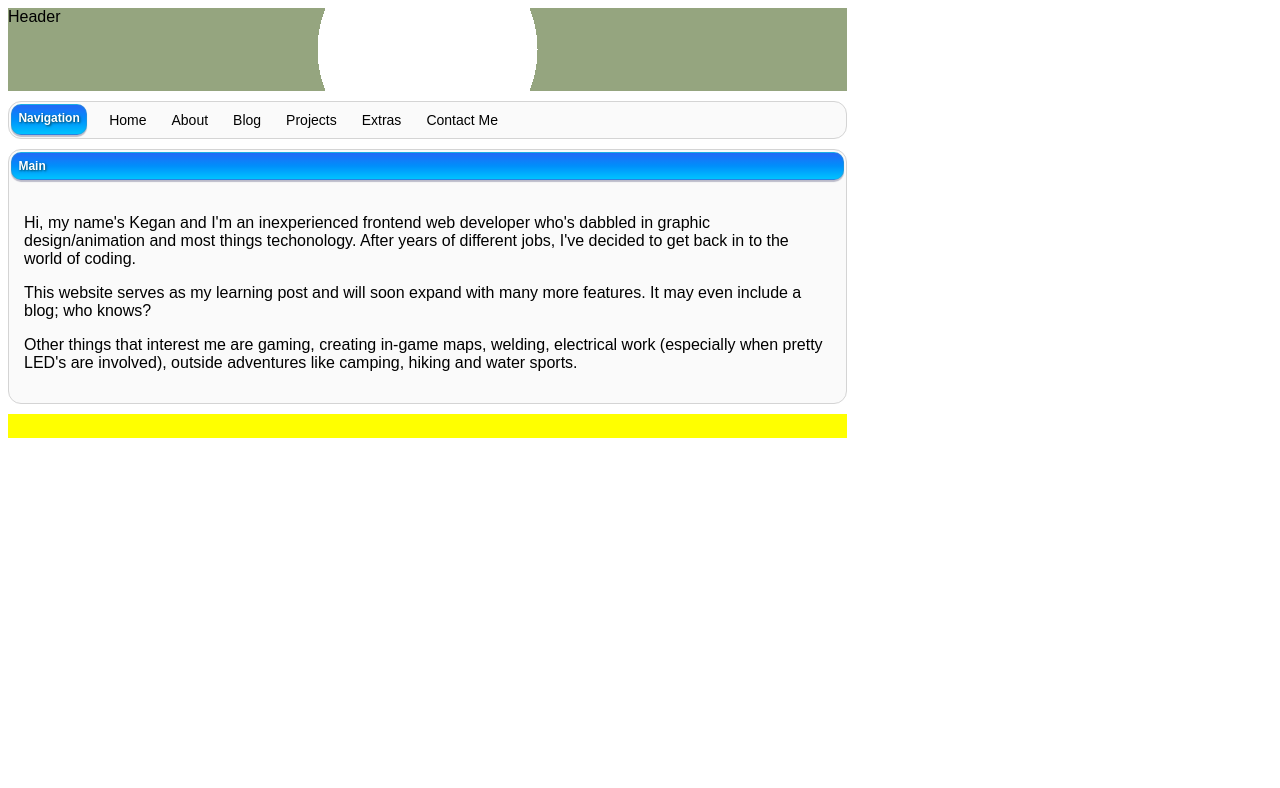
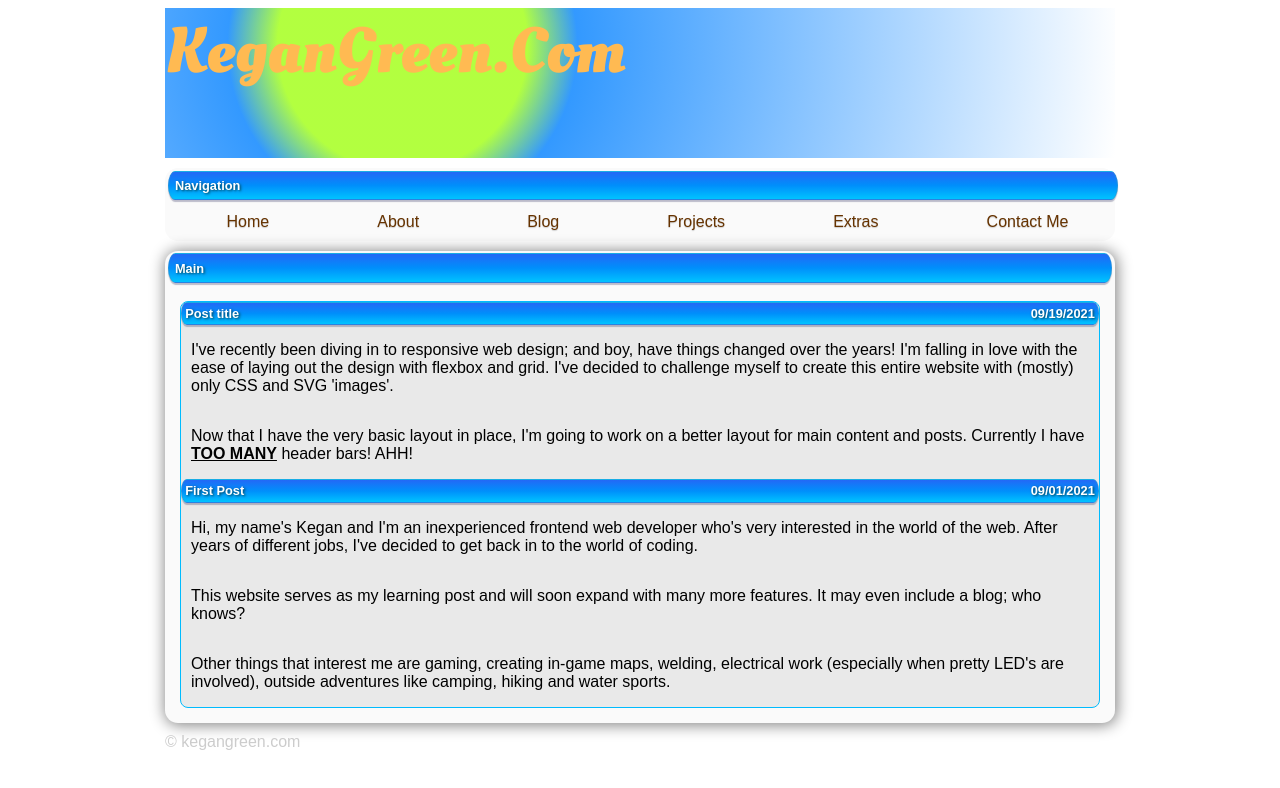
Before and after one commit to kegangreen/design1, a plain HTML site: page index.html in a window 1280 px wide. Drawn offline with Linux system fonts and the light colour scheme.

Commit message:
more testing

```diff
--- a/index.html
+++ b/index.html
@@ -6,80 +6,113 @@
     <meta charset="utf-8" name="viewport" content="width=device-width, initial-scale=1.0" />
     <title>KG's Homepage</title>
     <style>
+        @import url('https://fonts.googleapis.com/css2?family=Oleo+Script:wght@700&display=swap');
+
         * {
             box-sizing: border-box;
         }
 
+
         body {
             background: #fff;
-            font-family: sans-serif;
+            font-family: Sans-serif;
         }
 
 
         #container {
+            display: grid;
             grid-gap: 10px;
-            width: 100%;
-            height: 100%;
+            min-width: 275px;
+            max-width: 950px;
+            height: 100vh;
             background: #fff;
-            display: grid;
-            grid-template-rows: 0.5fr 0.1fr 0.25fr 0.15fr;
+            grid-template-rows: 150px 0.1fr 0.25fr 0.15fr;
             grid-template-columns: 1fr 1fr 1fr;
             margin: auto;
         }
 
 
         header {
-            grid-column: 1 / 3;
+            display: flex;
+            font-family: 'Oleo Script';
+            font-size: 8vmin;
+            font-size-adjust: 12em;
+            color: rgba(255, 186, 82, 1);
+            height: 150px;
+            grid-column: 1 / 4;
             grid-row: 1 / 1;
-            display: flex;
             background: #c4c4c4;
-            background: radial-gradient(circle at 50% 50%, rgba(0, 0, 0, 0) 110px, #95a57f 58px, #95a57f 100%);
+            background: radial-gradient(circle at 25% 25%, rgba(153, 255, 0, 75%) 125px, #3399FF 175px, #FFFFFF 100%);
         }
 
 
         nav {
-            grid-column: 1 / 3;
+            display: flex;
+            grid-column: 1 / 4;
             grid-row: 2 / 2;
-            display: flex;
-            flex-wrap: wrap;
-            width: auto;
-            height: 100%;
+            flex-flow: row wrap;
             background: #FAFAFA;
-            border: 1px solid #D4D4D4;
+            border: 0px solid #D4D4D4;
             border-radius: 13px;
-            flex-direction: row;
+            align-items: center;
+            justify-content: center;
+            justify-content: space-around;
+
         }
 
+
+        nav>.header {
+            flex: 1 0 100%;
+            order: -1;
+            background-color: #e4e4e4;
+            margin: 0.2em;
+            padding: 0.5em;
+        }
+
+        nav a {
+            display: flex;
+            background-color: #FAFAFA;
+            color: #663300;
+            text-decoration: none;
+            text-shadow: 0px 1px 1px #CCCCCC;
+            font-size: 1em;
+            margin: 5px;
+            padding: 5px 0px 5px 15px;
+            text-align: center;
+        }
+
+
+        nav a:hover {
+            background-color: #FFBA52;
+            border-radius: 10px;
+        }
+
+
+        nav a:active {
+            background-color: #3333FF;
+            color: white;
+        }
 
 
 
         main {
             display: flex;
             grid-row: 3 / 3;
-            grid-column: 1 / 3;
+            grid-column: 1 / 4;
             width: auto;
-            height: 100%;
+            height: auto;
             background: #FAFAFA;
-            border: 1px solid #D4D4D4;
+            border: 5px 5px 5px 1px solid #D4D4D4;
+            box-shadow: 1px 1px 15px 1px #808080;
             border-radius: 13px;
             flex-direction: column;
         }
+
+
         main>div {
             margin: 15px;
         }
 
-        footer {
-            grid-column: 1 / 3;
-            grid-row: 4 / 4;
-            background: #ffff00;
-        }
-
-        nav>.header {
-            background-color: #e4e4e4;
-            margin: 0.2em;
-            padding: 0.5em;
-
-        }
 
         main>.header {
             background-color: #e4e4e4;
@@ -87,38 +120,54 @@
             padding: 0.5em;
         }
 
+
         .header {
             display: flex;
             background: linear-gradient(0deg, #00c3ff, #008ffb, #2369F6);
             border: 1px solid rgba(51, 153, 204, 0.5);
             box-shadow: 0px 2px 1px 0px rgba(0, 0, 61, 0.25);
-            border-radius: 10px;
+            border-radius: 8px / 16px;
             font-style: normal;
             font-weight: bold;
-            font-size: 12px;
+            font-size: 0.8em;
             color: #FFFFFF;
             text-align: justify;
             text-shadow: 0.1em 0.1em 0.2em #004557;
         }
 
-        nav a {
+
+
+        footer {
             display: flex;
-            background-color: #FAFAFA;
-            color: black;
-            text-decoration: none;
-            font-size: 14px;
-            margin: 5px;
-            padding: 5px 0px 5px 15px;
+            align-content: flex-end;
+            grid-column: 1 / 4;
+            grid-row: 4 / 4;
+            color: #ccc;
         }
 
-        nav a:hover {
-            background-color: #FFBA52;
-            border-radius: 10px;
+        .post {
+            display: flex;
+            width: auto;
+            height: auto;
+            background: #e9e9e9;
+            border: 1px solid #00BBFE;
+            border-radius: 8px;
+            flex-direction: column;
+            text-decoration: none;
+            font-size: 1em;
+            font-family: Sans-serif;
         }
 
-        nav a:active {
-            background-color: #3333FF;
-            color: white;
+        .post>.header {
+            padding: 0.25em;
+            justify-content: space-between;
+            font-size: 0.8em;
+        }
+
+        p {
+            font-size: 1em;
+            padding-left: 10px;
+            padding-right: 10px;
         }
     </style>
 </head>
@@ -126,9 +175,7 @@
 <body>
     <div id="container">
 
-        <header>
-            Header
-        </header>
+        <header>KeganGreen.Com</header>
 
 
         <nav>
@@ -145,15 +192,26 @@
         <main>
             <div class="header">Main</div>
             <div>
-                <p>Hi, my name's Kegan and I'm an inexperienced frontend web developer who's dabbled in graphic design/animation and most things techonology. After years of different jobs, I've decided to get back in to the world of coding.</p>
+                <div class="post">
+                    <div class="header">Post title
+                        <div>09/19/2021</div>
+                    </div>
+                    <p>I've recently been diving in to responsive web design; and boy, have things changed over the years! I'm falling in love with the ease of laying out the design with flexbox and grid. I've decided to challenge myself to create this entire
+                        website with (mostly) only CSS and SVG 'images'.</p>
+                    <p>Now that I have the very basic layout in place, I'm going to work on a better layout for main content and posts. Currently I have <b><u>TOO MANY</u></b> header bars! AHH!</p>
+
+                    <div class="header">First Post
+                        <div>09/01/2021</div>
+                    </div>
+                    <p>Hi, my name's Kegan and I'm an inexperienced frontend web developer who's very interested in the world of the web. After years of different jobs, I've decided to get back in to the world of coding.</p>
                     <p>This website serves as my learning post and will soon expand with many more features. It may even include a blog; who knows?</p>
                     <p>Other things that interest me are gaming, creating in-game maps, welding, electrical work (especially when pretty LED's are involved), outside adventures like camping, hiking and water sports.</p>
                 </div>
 
         </main>
 
+        <footer>&copy; kegangreen.com</footer>
 
-        <footer></footer>
 
         </div>
 </body>
```
Also changed, not shown: 1 other file. Lines whose indentation alone changed are shown as unchanged.
